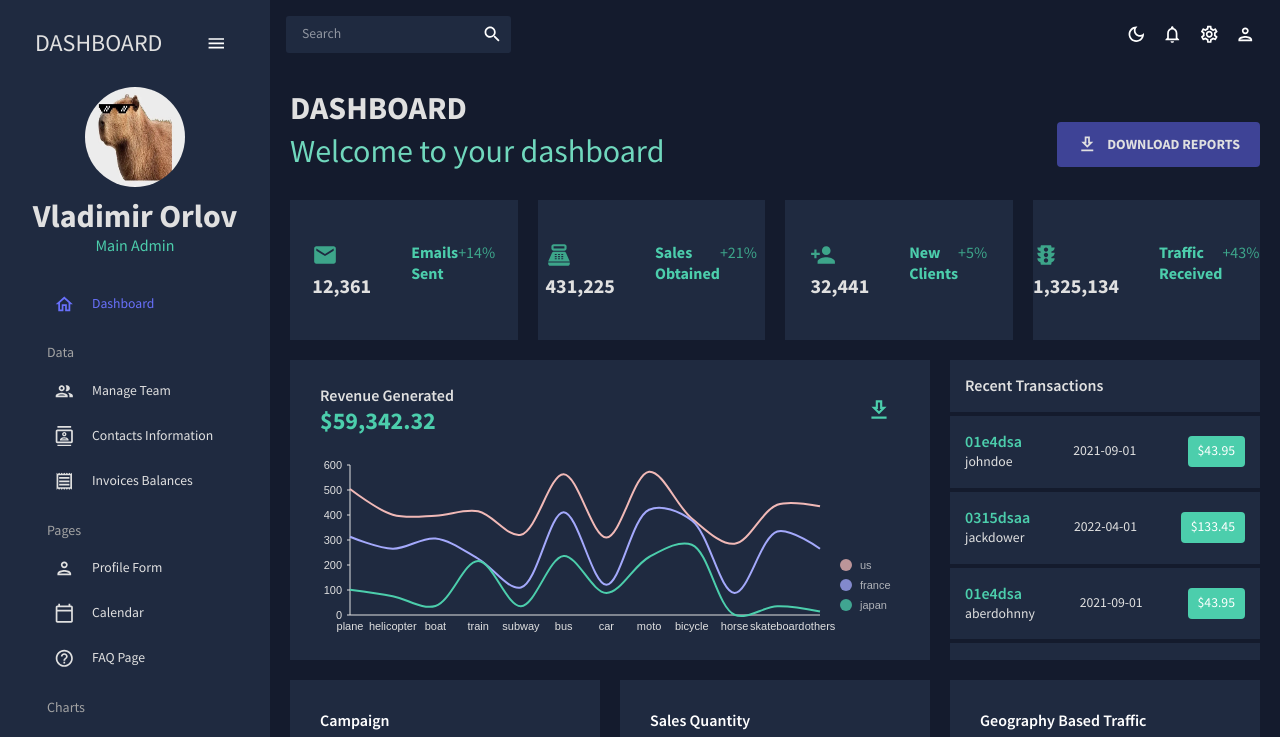
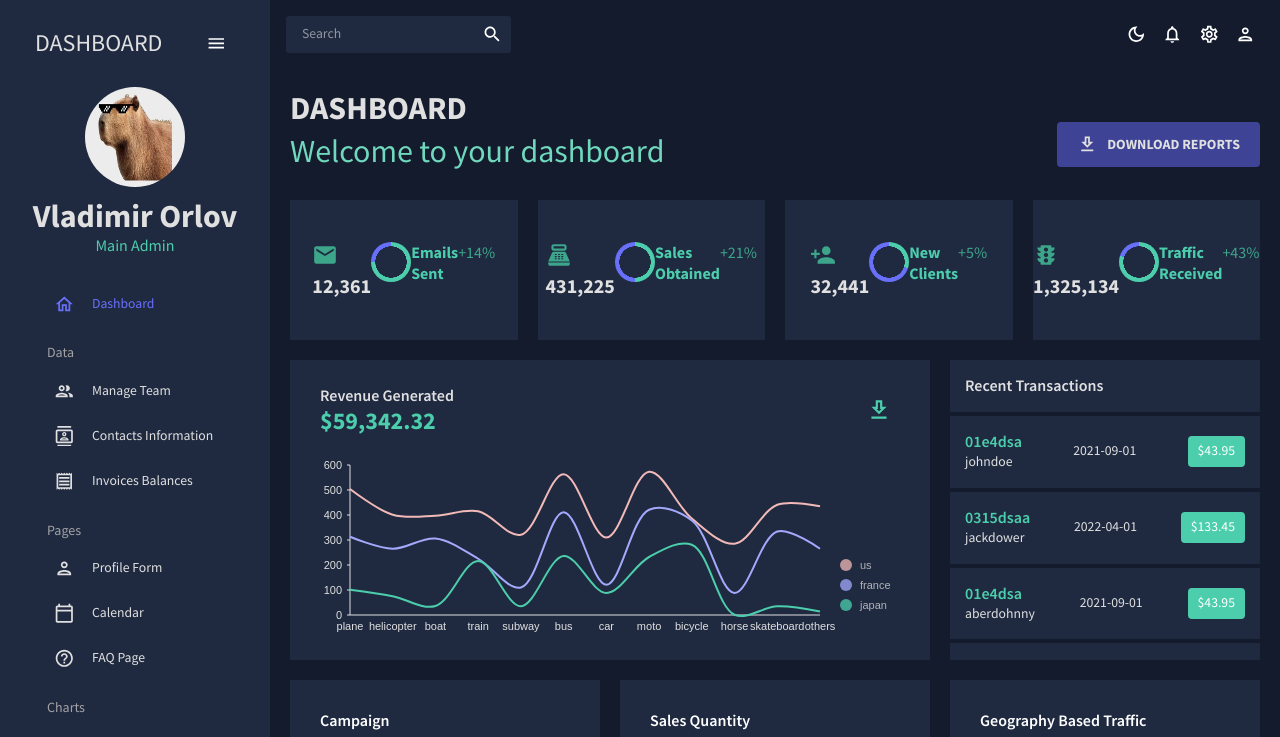
Before and after one commit to Satancrew/admin-dashboard-react, a React (Create React App) app in the folder react-admin/: page / in a window 1280 px wide. Shown: the top 737 px of the page. Built offline with nearby package versions, Linux system fonts and the light colour scheme.

Commit message:
fix: fix error in progresscirle component

```diff
--- a/react-admin/src/components/ProgressCircle.jsx
+++ b/react-admin/src/components/ProgressCircle.jsx
@@ -10,7 +10,7 @@
     <Box
       sx={{
         background: `radial-gradient(${colors.primary[400]} 55%, transparent 56%),
-      conic-gradient(transparent 0 deg ${angle}deg, ${colors.blueAccent[500]} ${angle}deg 360deg)
+      conic-gradient(transparent 0deg ${angle}deg, ${colors.blueAccent[500]} ${angle}deg 360deg)
       ${colors.greenAccent[500]}`,
       borderRadius: "50%",
       width: `${size}px`,
```
